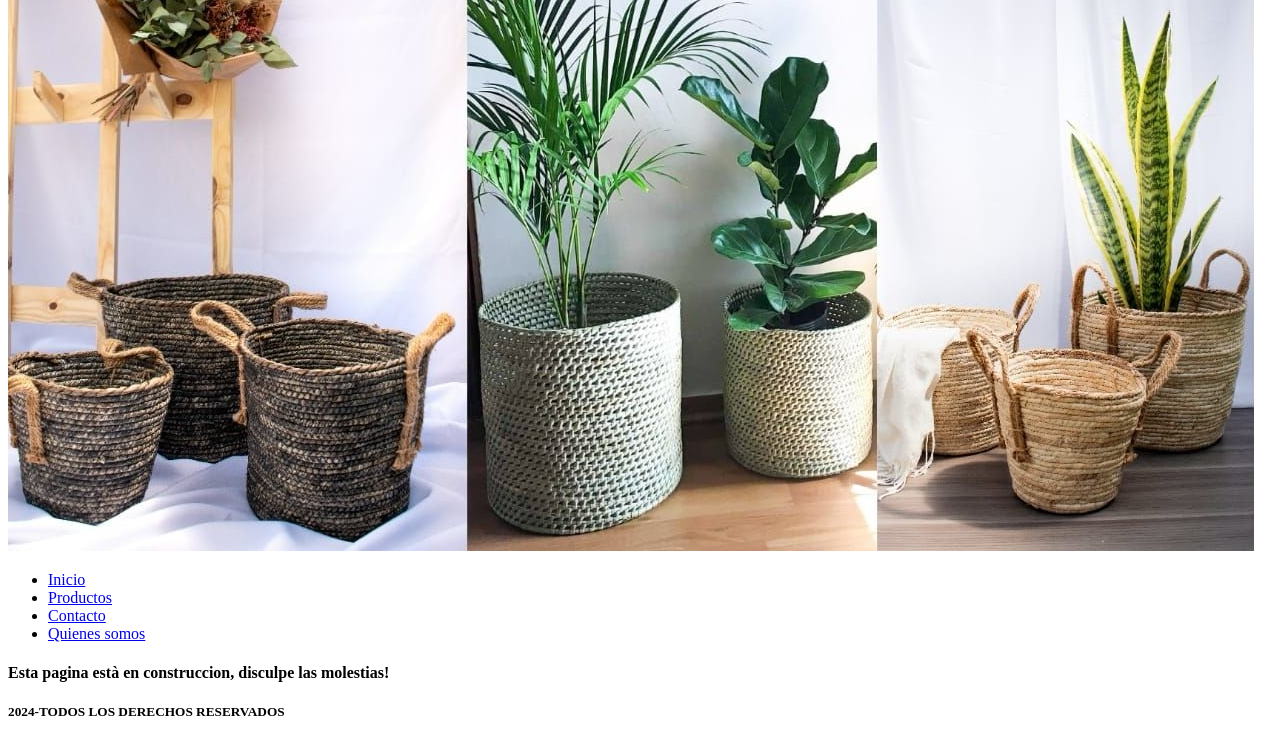
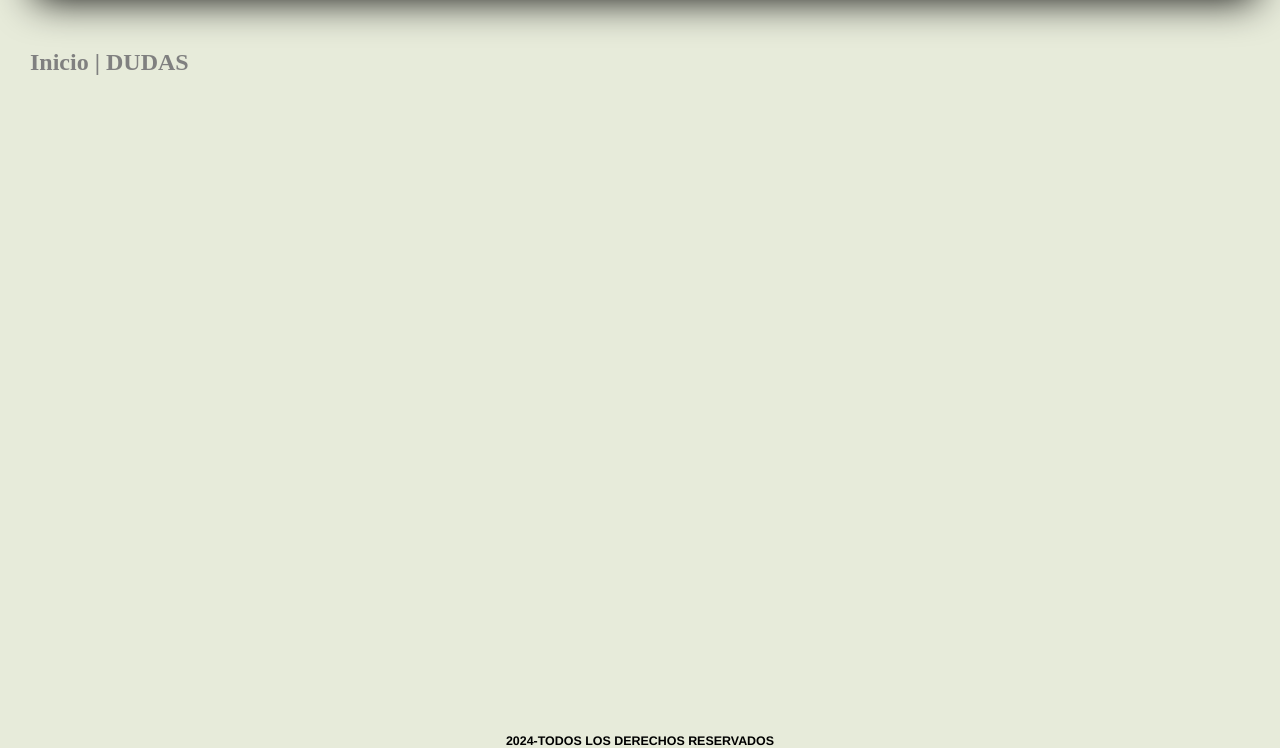
Before and after one commit to Anita8620/git-hub-hoy, a plain HTML site: page pages/dudas.html in a window 1280 px wide. Shown: the part 97-845 px from the top of the page. Drawn offline with nearby package versions, Linux system fonts and the light colour scheme.

Commit message:
correcciones segunda pre-entrega

```diff
--- a/css/style.css
+++ b/css/style.css
@@ -134,3 +134,10 @@ footer{
     }
 
 }
+
+section main{
+    font-size: medium;
+    color: gray;
+    padding-top: 40px;
+    margin-left: 30px;
+}
--- a/pages/dudas.html
+++ b/pages/dudas.html
@@ -7,14 +7,14 @@
     <script src="https://cdn.jsdelivr.net/npm/bootstrap@5.3.3/dist/js/bootstrap.bundle.min.js" integrity="sha384-YvpcrYf0tY3lHB60NNkmXc5s9fDVZLESaAA55NDzOxhy9GkcIdslK1eN7N6jIeHz" crossorigin="anonymous"></script>
 
     <!-- link de estilos al css -->
-    <!--<link rel="stylesheet" href="../css/style.css">-->
+    <link rel="stylesheet" href="../css/style.css">
 
-    <title>Quienes somos</title>
+    <title>Dudas</title>
 </head>
 <body>
     <header>
         <!-- etiqueta para img-->
-        <img src="../img/plants-web.jpg" alt="plantas">
+        <img src="../img/logo.png" alt="plantas">
 
         <!-- etiqueta para el menu de navegacion -->
         <nav>
@@ -40,9 +40,12 @@
         </nav>
     </header>
 
-    <main>
-        <h4>Esta pagina està en construccion, disculpe las molestias! </h4>
-    </main>
+    <section>
+         <main>
+            <h2>Inicio | DUDAS </h2>
+        </main>
+    </section>
+
 
         <footer>
             <h5>2024-TODOS LOS DERECHOS RESERVADOS</h5>
```
Also changed, not shown: index.html (+0 -1 lines), pages/contacto.html (+1 -1 lines), pages/productos.html (+14 -4 lines), pages/quienes-somos.html (+1 -1 lines), img/carrusel-1.jpg (added), img/carrusel-2.jpeg (added), img/carrusel-3.jpg (added), img/carrusel-4.jpeg (added).
